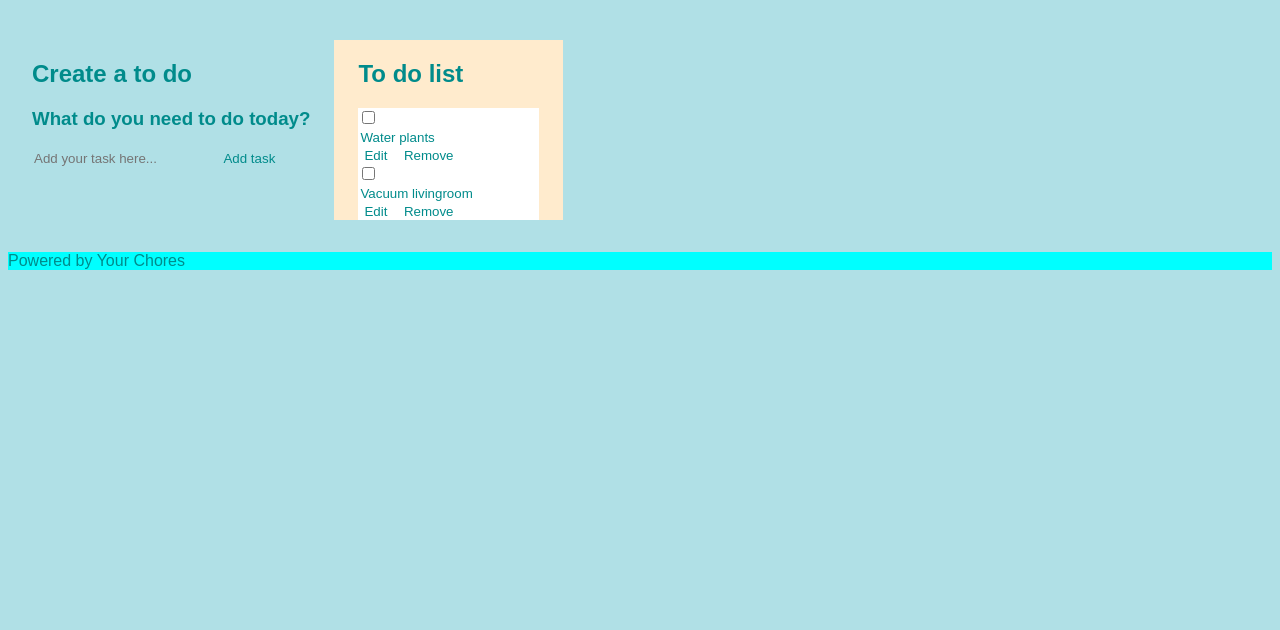
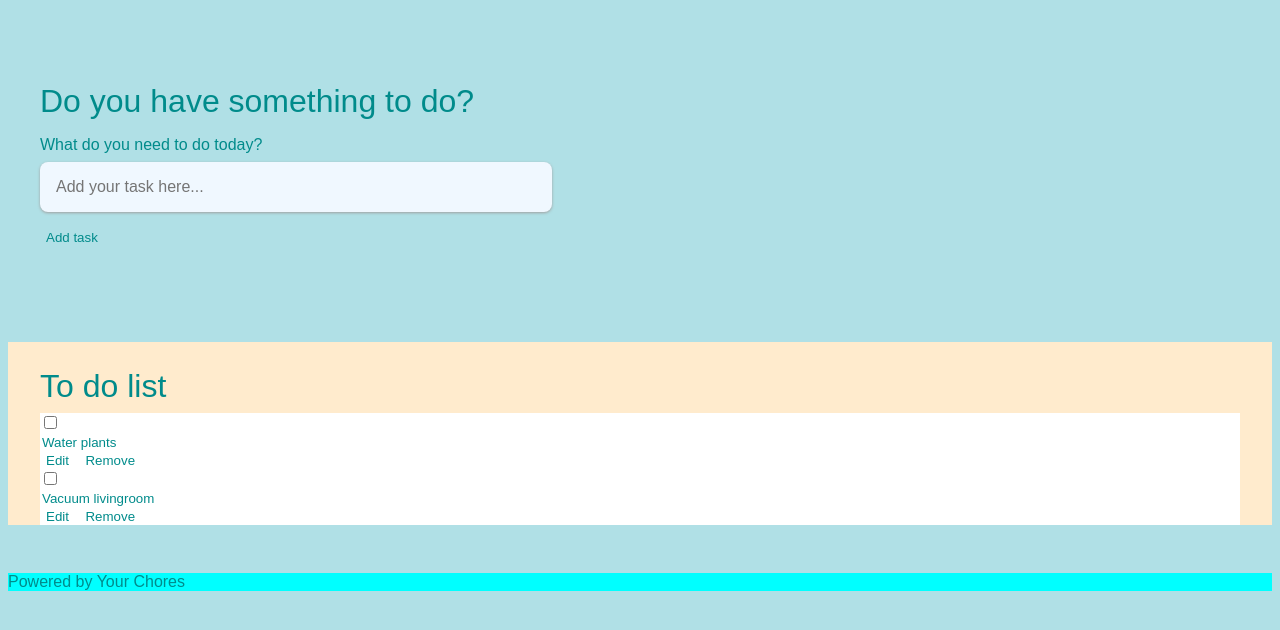
Before and after one commit to ju-nmd2022/fop-todo-list-LiHaow22, a plain HTML site: page index.html in a window 1280 px wide. Drawn offline with Linux system fonts and the light colour scheme.

Commit message:
Fixed styling of input task

```diff
--- a/index.html
+++ b/index.html
@@ -4,14 +4,14 @@
     <meta charset="UTF-8" />
     <meta http-equiv="X-UA-Compatible" content="IE=edge" />
     <meta name="viewport" content="width=device-width, initial-scale=1.0" />
-    <title>To Do's</title>
+    <title>To Do List</title>
     <link rel="stylesheet" href="main.css" />
     <script src="main.js"></script>
   </head>
   <body>
     <main class="site">
       <section class="createTodo">
-        <h2>Create a to do</h2>
+        <h2>Do you have something to do?</h2>
         <form id="newTodo">
           <h3>What do you need to do today?</h3>
           <input
--- a/main.css
+++ b/main.css
@@ -3,12 +3,22 @@
   font-family: Arial, Helvetica, sans-serif;
   color: darkcyan;
 }
-/*End of general styling*/
 body {
   background-color: powderblue;
 }
+/*End of general styling*/
+h2 {
+  font-size: 2rem;
+  font-weight: 300;
+  margin-bottom: 0.5rem;
+}
+h3 {
+  font-size: 1rem;
+  font-weight: 300;
+  margin-bottom: 0.5rem;
+}
 .site {
-  display: flex;
+  display: grid;
 }
 .todoList {
   background-color: blanchedalmond;
@@ -21,10 +31,20 @@ body {
   background-color: aqua;
 }
 section {
-  margin-bottom: 2rem;
-  margin-top: 2rem;
-  padding-right: 1.5rem;
-  padding-left: 1.5rem;
+  margin-bottom: 3rem;
+  margin-top: 3rem;
+  padding-right: 2rem;
+  padding-left: 2rem;
+}
+.createTodo input[type="text"] {
+  background-color: aliceblue;
+  border-radius: 0.5rem;
+  box-shadow: 0 1px 3px rgb(160, 160, 160);
+  display: block;
+  width: 30rem;
+  font-size: 1rem;
+  padding: 1rem 1rem;
+  margin-bottom: 1rem;
 }
 /* The following 8 lines was made with the help of https://www.youtube.com/watch?v=6eFwtaZf6zc */
 input:not([type="checkbox"]),
```
